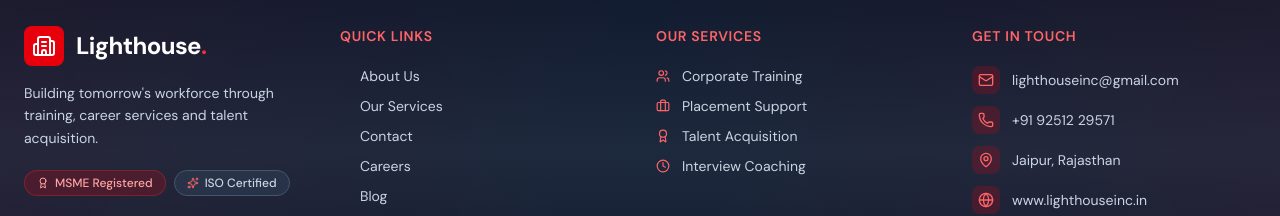
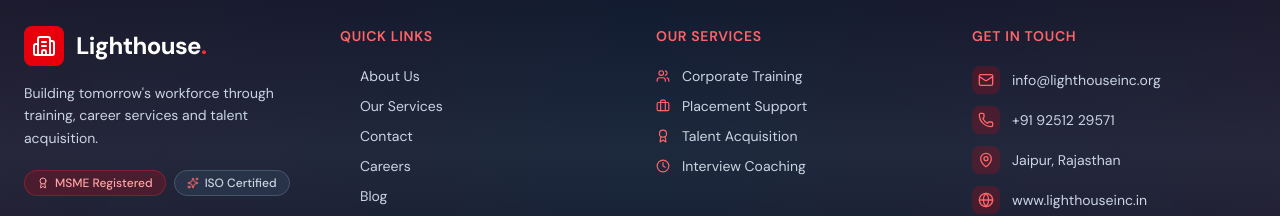
Before and after one commit to notforalluser/lighthouseinc, a React (Vite) app: page / in a window 1280 px wide. Shown: the part 11429-11645 px from the top of the page. Built offline with nearby package versions, Linux system fonts and the light colour scheme.

Commit message:
First Commit

```diff
--- a/src/components/Contact.jsx
+++ b/src/components/Contact.jsx
@@ -199,8 +199,8 @@
   {
     icon: Mail,
     title: "Email",
-    value: "lighthouseinc@gmail.com",
-    link: "mailto:lighthouseinc@gmail.com",
+    value: "info@lighthouseinc.org",
+    link: "mailto:info@lighthouseinc.org",
   },
   {
     icon: Phone,
--- a/src/components/Footer.jsx
+++ b/src/components/Footer.jsx
@@ -371,7 +371,7 @@
                                 <div className="p-1.5 bg-red-600/20 rounded-lg group-hover:bg-red-600/40 transition-colors flex-shrink-0">
                                     <Mail size={16} className="text-red-400" />
                                 </div>
-                                <span className="break-all">lighthouseinc@gmail.com</span>
+                                <span className="break-all">info@lighthouseinc.org</span>
                             </motion.a>
                             <motion.a
                                 href="tel:+919251229571"
```
